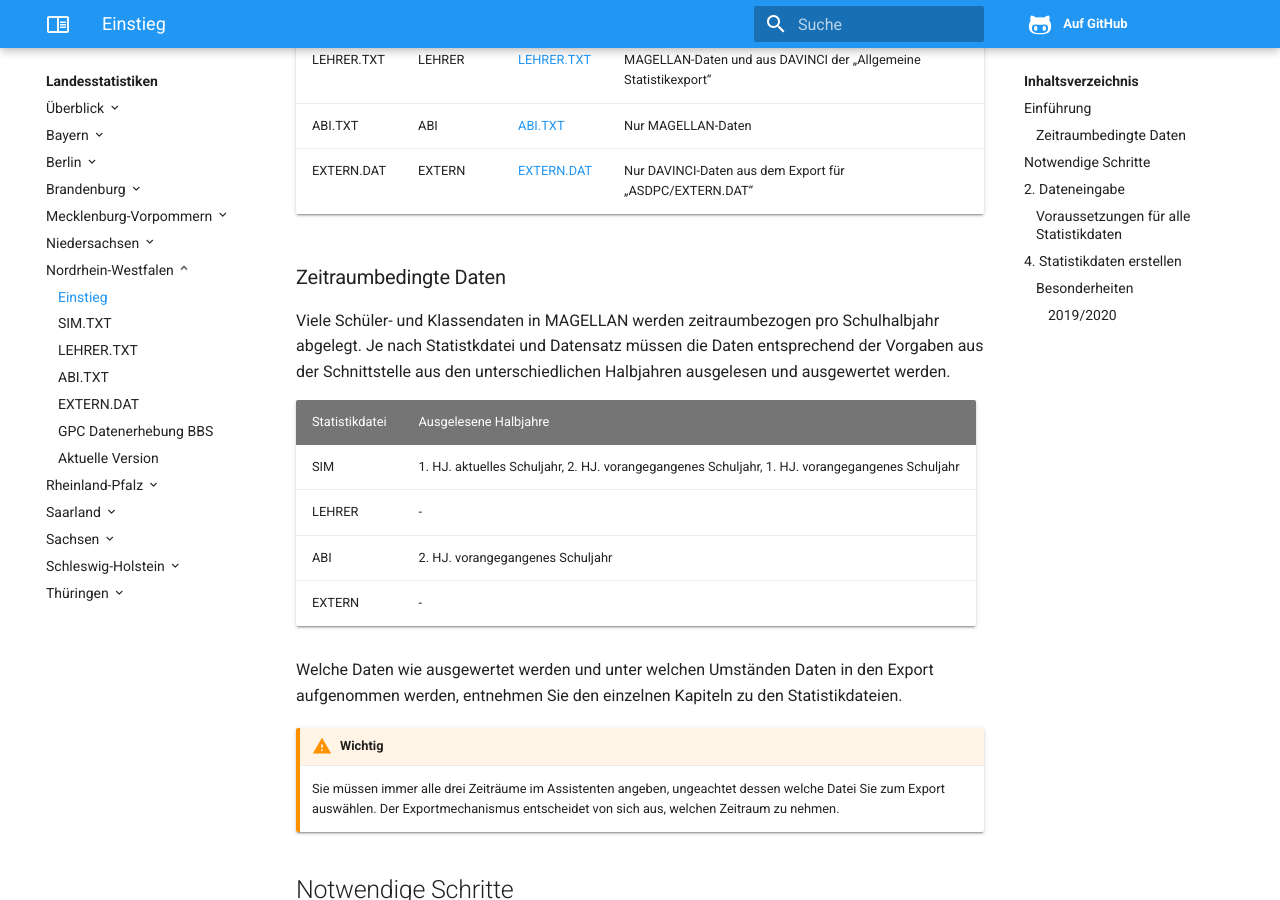
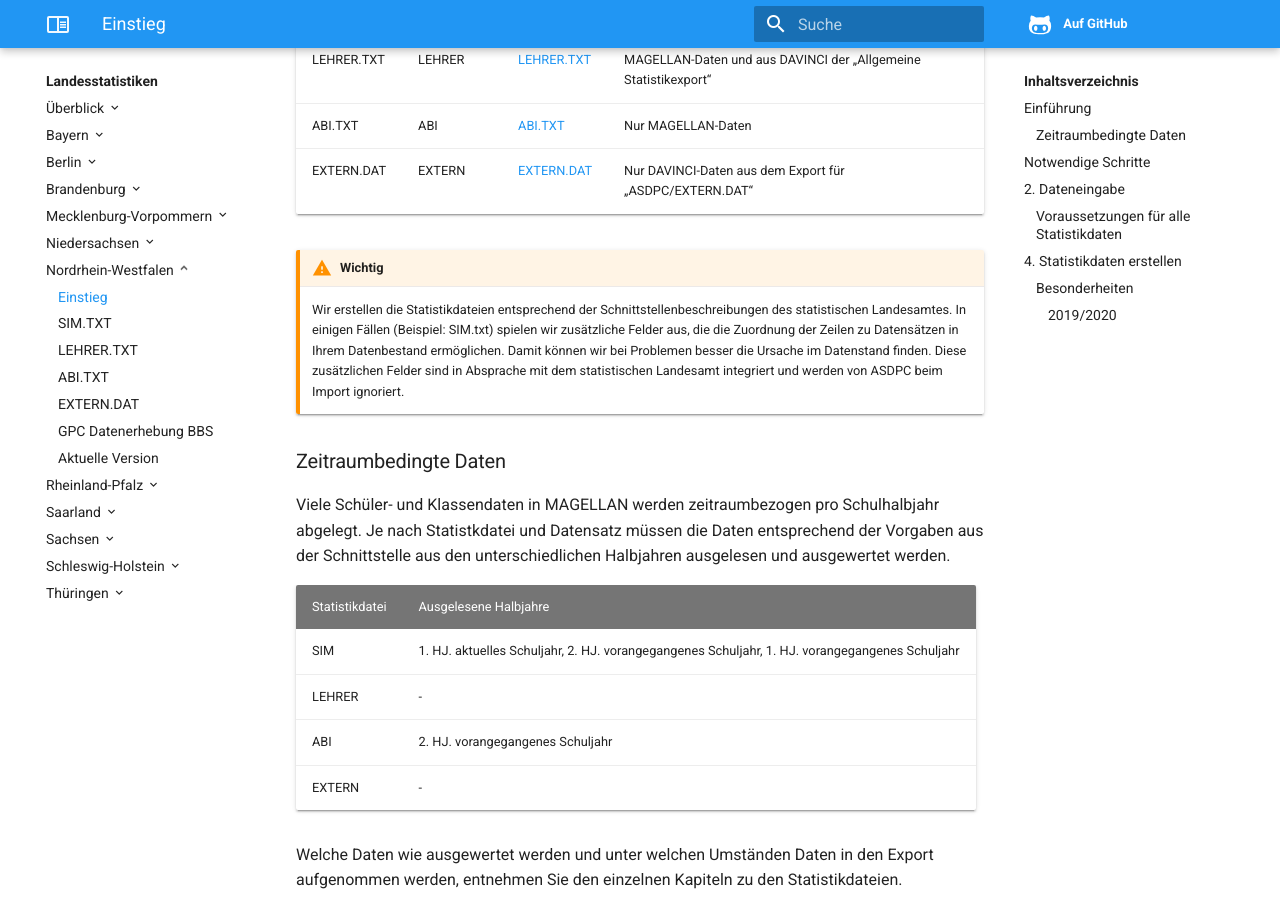
Before and after one commit to stuebersystems/doc.ls.de, an MkDocs documentation site: the page built from docs/nordrhein-westfalen/einstieg.md, in a window 1280 px wide and 900 px high, scrolled down 727 px. Built offline with MkDocs 1.6.1, drawn with Linux system fonts in a browser that asks for light colours.

Commit message:
no message

```diff
--- a/docs/nordrhein-westfalen/einstieg.md
+++ b/docs/nordrhein-westfalen/einstieg.md
@@ -18,6 +18,11 @@ SIM.TXT    | SIM       | [SIM.TXT](schuelerdaten.md)       | Nur MAGELLAN-Daten
 LEHRER.TXT | LEHRER    | [LEHRER.TXT](lehrerdaten.md)      | MAGELLAN-Daten und aus DAVINCI der „Allgemeine Statistikexport“
 ABI.TXT    | ABI       | [ABI.TXT](abiturdaten.md)         | Nur MAGELLAN-Daten
 EXTERN.DAT | EXTERN    | [EXTERN.DAT](stundenplandaten.md) | Nur DAVINCI-Daten aus dem Export für „ASDPC/EXTERN.DAT“
+
+!!! warning "Wichtig"
+
+    Wir erstellen die Statistikdateien entsprechend der Schnittstellenbeschreibungen des statistischen Landesamtes.
+    In einigen Fällen (Beispiel: SIM.txt) spielen wir zusätzliche Felder aus, die die Zuordnung der Zeilen zu Datensätzen in Ihrem Datenbestand ermöglichen. Damit können wir bei Problemen besser die Ursache im Datenstand finden. Diese zusätzlichen Felder sind in Absprache mit dem statistischen Landesamt integriert und werden von ASDPC beim Import ignoriert.
 
 ### Zeitraumbedingte Daten
 
```
